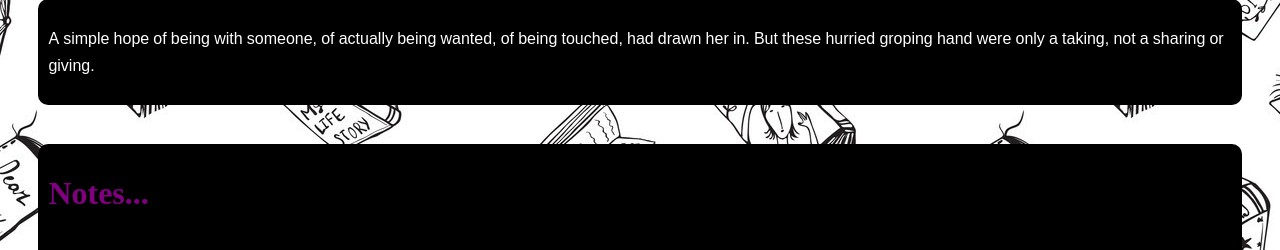
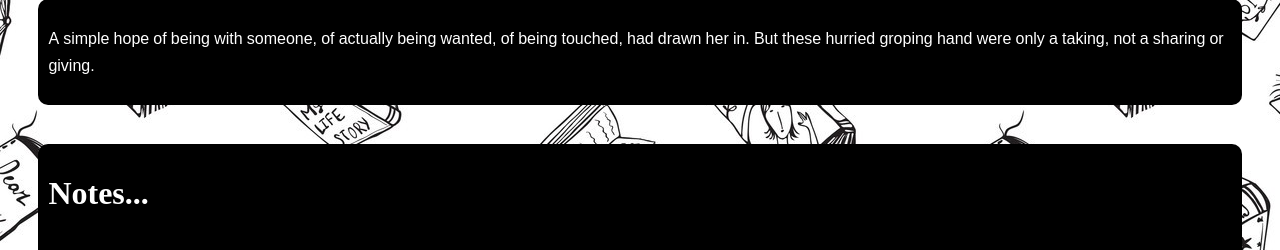
Before and after one commit to janellekiker/Books-and-quotes, a Django app: page /quotes/5/ in a window 1280 px wide. Shown: the part 85-335 px from the top of the page. Run offline with Django 4.2, Linux system fonts and the light colour scheme; a user stored in the database is signed in; data comes from the database, SQL or seed files in the repository; both versions use the stored data as it was after the commit; some web fonts are replaced.

Commit message:
styling changes

```diff
--- a/quotes/static/css/details.css
+++ b/quotes/static/css/details.css
@@ -34,5 +34,5 @@ body {
 
 h1 {
     font-family: "Calistoga";
-    color:purple;
+    color:white;
 }
```
Also changed, not shown: db.sqlite3.
